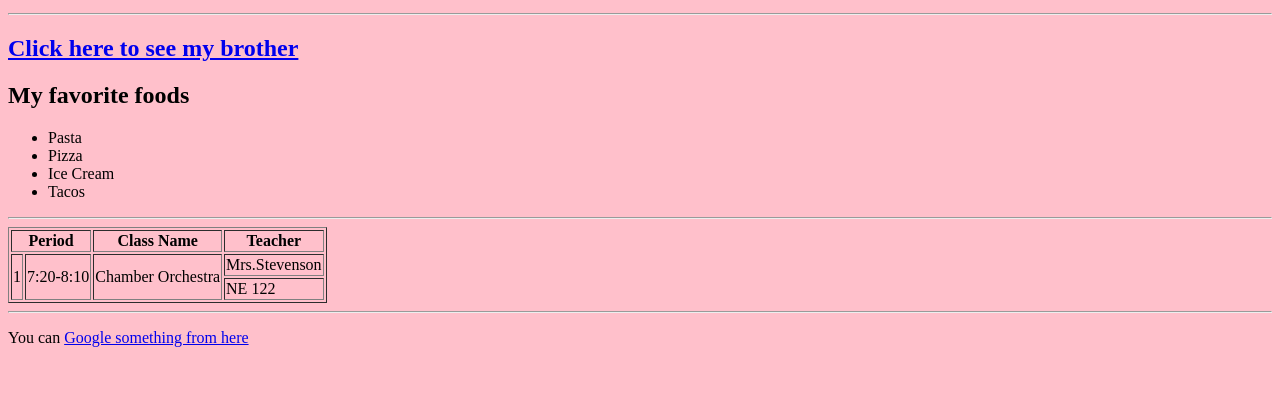
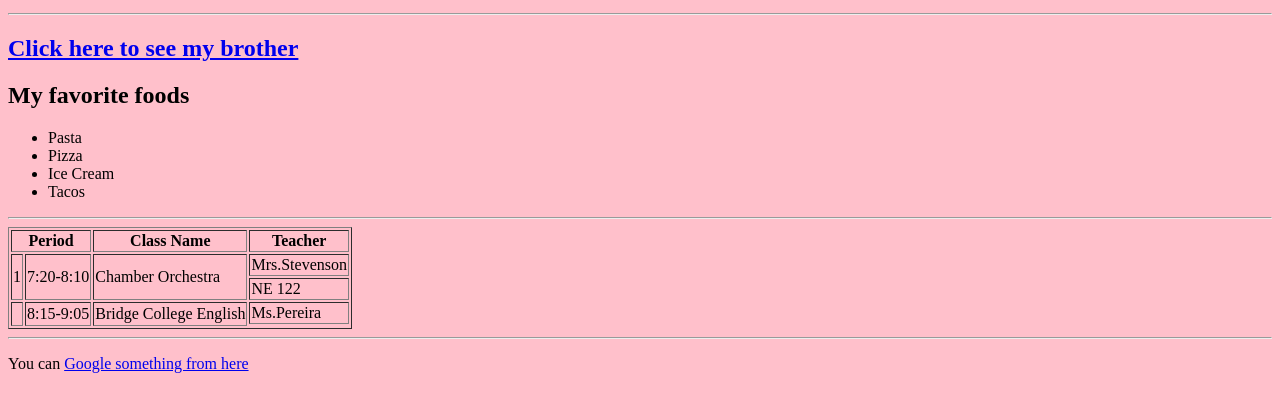
Before and after one commit to paolaxbarajas/csp2021, a plain HTML site: page index.html in a window 1280 px wide. Shown: the part 87-498 px from the top of the page. Drawn offline with Linux system fonts and the light colour scheme.

Commit message:
Update index.html

```diff
--- a/index.html
+++ b/index.html
@@ -30,6 +30,12 @@
         <tr>
           <td>NE 122</td>
         </tr>
+        <td rowspan=2</td>
+        <td rowspan=2>8:15-9:05</td>
+        <td rowspan=2>Bridge College English</td>
+        <td>Ms.Pereira</td>
+      </tr>
+      <tr>
 
       </table>
 
```
